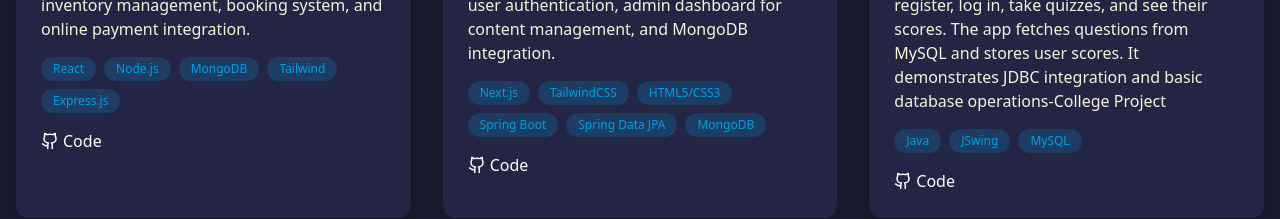
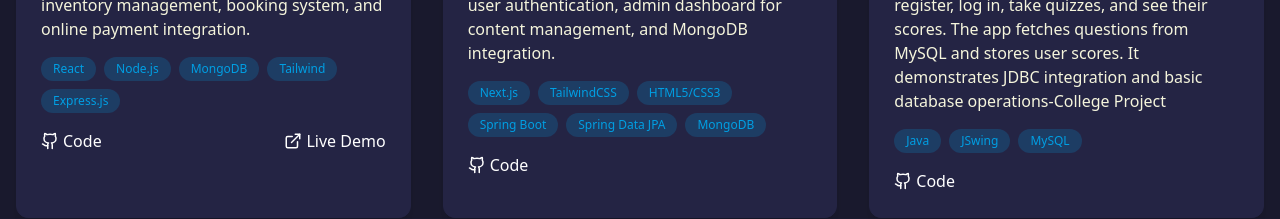
Before and after one commit to subhashadhikari057/Seenuunusubhash, a Next.js app: page / in a window 1280 px wide. Shown: the part 1420-1639 px from the top of the page. Built offline with nearby package versions, Linux system fonts and the light colour scheme.

Commit message:
Added link to project live demo

```diff
--- a/components/projects.tsx
+++ b/components/projects.tsx
@@ -18,6 +18,7 @@ export default function Projects() {
       image: "/images/project-1.png",
       tags: ["React", "Node.js", "MongoDB", "Tailwind","Express.js"],
       github: "https://github.com/subhashadhikari057/Trekking-Gear-Rental",
+      live: "https://trekking-gear-rental.vercel.app/"
 
     },
     {
@@ -27,7 +28,7 @@ export default function Projects() {
       image: "/images/project-2.png",
       tags: ["Next.js ", "TailwindCSS", "HTML5/CSS3 ", "Spring Boot","Spring Data JPA","MongoDB"],
       github: "https://github.com/subhashadhikari057/nepnews-frontend",
-      live: "https://project2.example.com",
+      // live: "https://project2.example.com",
     },
     {
       id: 3,
@@ -36,7 +37,7 @@ export default function Projects() {
       image: "/images/project-3.png",
       tags: ["Java", "JSwing", "MySQL"],
       github: "https://github.com/subhashadhikari057/Quiz_Application",
-      live: "https://project3.example.com",
+      // live: "https://project3.example.com",
     },
   ]
 
@@ -140,7 +141,8 @@ export default function Projects() {
                     <Github size={18} />
                     <span>Code</span>
                   </a>
-                  {/* <a
+                  {project.live && (
+  <a
     href={project.live}
     target="_blank"
     rel="noopener noreferrer"
@@ -148,7 +150,8 @@ export default function Projects() {
   >
     <ExternalLink size={18} />
     <span>Live Demo</span>
-                  </a> */}
+  </a>
+)}
                 </div>
               </div>
             </motion.div>
```
Lines whose indentation alone changed are shown as unchanged.
